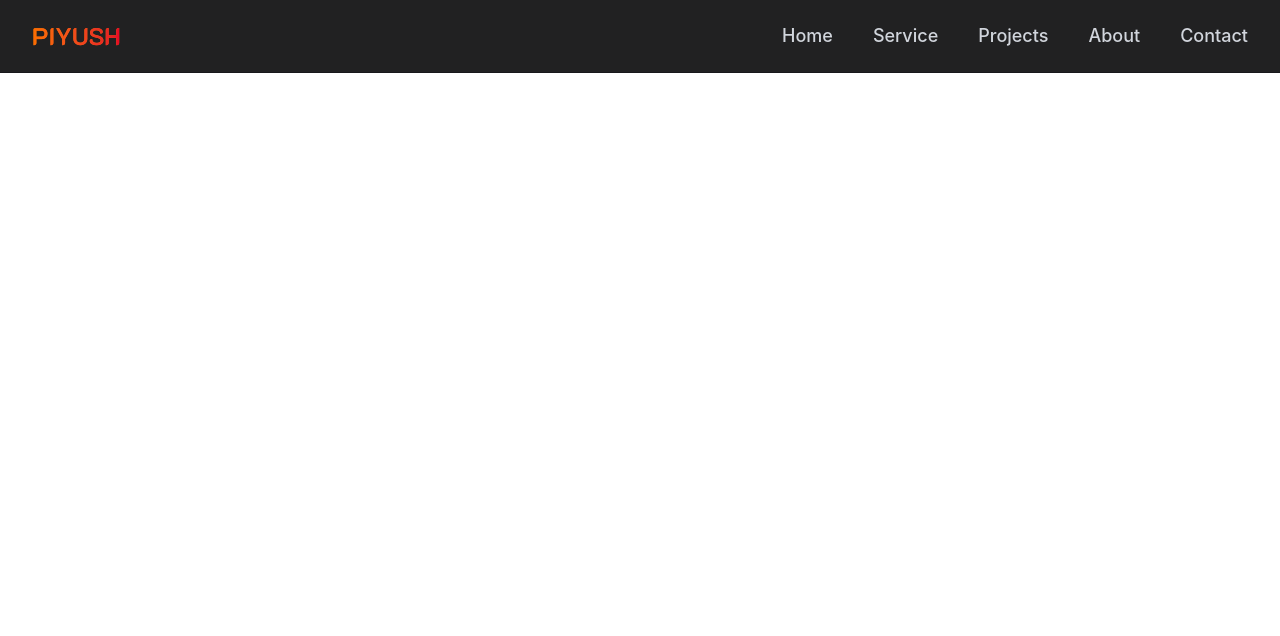
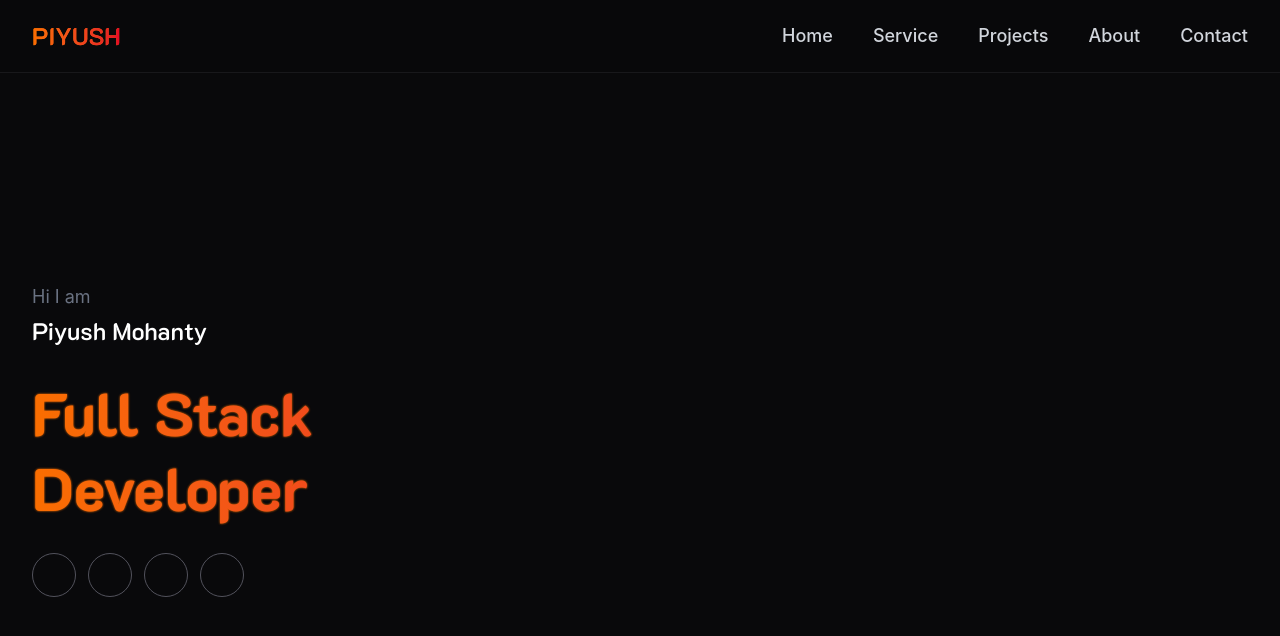
Before and after one commit to piyush-mohanty82/portfolio-website, a React (Vite) app: page / in a window 1280 px wide. Shown: the top 636 px of the page. Built offline with nearby package versions, Linux system fonts and the light colour scheme.

Commit message:
added social link

```diff
--- a/package.json
+++ b/package.json
@@ -11,8 +11,10 @@
   },
   "dependencies": {
     "@tailwindcss/vite": "^4.2.1",
+    "lucide-react": "^0.577.0",
     "react": "^19.2.0",
-    "react-dom": "^19.2.0"
+    "react-dom": "^19.2.0",
+    "react-icons": "^5.6.0"
   },
   "devDependencies": {
     "@eslint/js": "^9.39.1",
--- a/src/App.jsx
+++ b/src/App.jsx
@@ -2,6 +2,7 @@ import { useState } from 'react'
 
 import './App.css'
 import Navbar from './components/Navbar'
+import Hero from './components/Hero'
 
 function App() {
   const [count, setCount] = useState(0)
@@ -9,7 +10,7 @@ function App() {
   return (
     <>
       <Navbar />
-
+      <Hero />
     </>
   )
 }
--- a/src/components/Hero.jsx
+++ b/src/components/Hero.jsx
@@ -0,0 +1,60 @@
+import React from 'react'
+
+import { FaInstagram, FaLinkedinIn, FaDribbble, FaBehance } from "react-icons/fa";
+
+const socialLinks = [
+  { icon: <FaInstagram size={18} />, href: "#" },
+  { icon: <FaLinkedinIn size={18} />, href: "#" },
+  { icon: <FaDribbble size={18} />, href: "#" },
+  { icon: <FaBehance size={18} />, href: "#" },
+];
+const Hero = () => {
+  return (
+    <section
+        id='home'
+        className='relative min-h-screen bg-zinc-950 flex items-center overflow-hidden pt-20'
+    >
+      <div className='max-w-7xl mx-auto px-8 w-full  z-50'>
+        <div className='grid md:grid-cols-2 gap-8 items-center'>
+
+          {/* left side */}
+          <div className='flex flex-col gap-7 z-18'>
+            {/* Greeting */}
+            <div>
+              <p className='text-gray-500 text-lg mb-1'>Hi I am</p>
+              <h2
+                className='text-white text-2xl font-semibold'
+                style={{fontFamily:"'K2D',sans-serif"}}
+              >
+                Piyush Mohanty
+              </h2>
+            </div>
+            {/* Role */}
+            <h1 className='text-5xl font-family-k2d lg:text-6xl font-black leading-tight bg-gradient-to-r from-[#FA6E00] to-[#E60026] bg-clip-text text-transparent drop-shadow-[0_0_1px_#FA6E00]'>
+              Full Stack <br /> Developer
+            </h1>
+            {/* social icons */}
+            <div className='flex gap-3'>
+              {socialLinks.map((s,i) => (
+                <a
+                  key={i}
+                  href={s.href}
+                  className='w-11 h-11 rounded-full border border-zinc-600 flex items-center justify-center text-white  hover:border-orange-500 hover:text-orange-500 transition-all duration-200'
+                >
+
+                </a>
+              ))}
+            </div>
+          </div>
+        </div>
+
+
+
+
+      </div>
+
+    </section>
+  )
+}
+
+export default Hero
```
Also changed, not shown: 1 other file (tests, documents, lock files or other folders).
